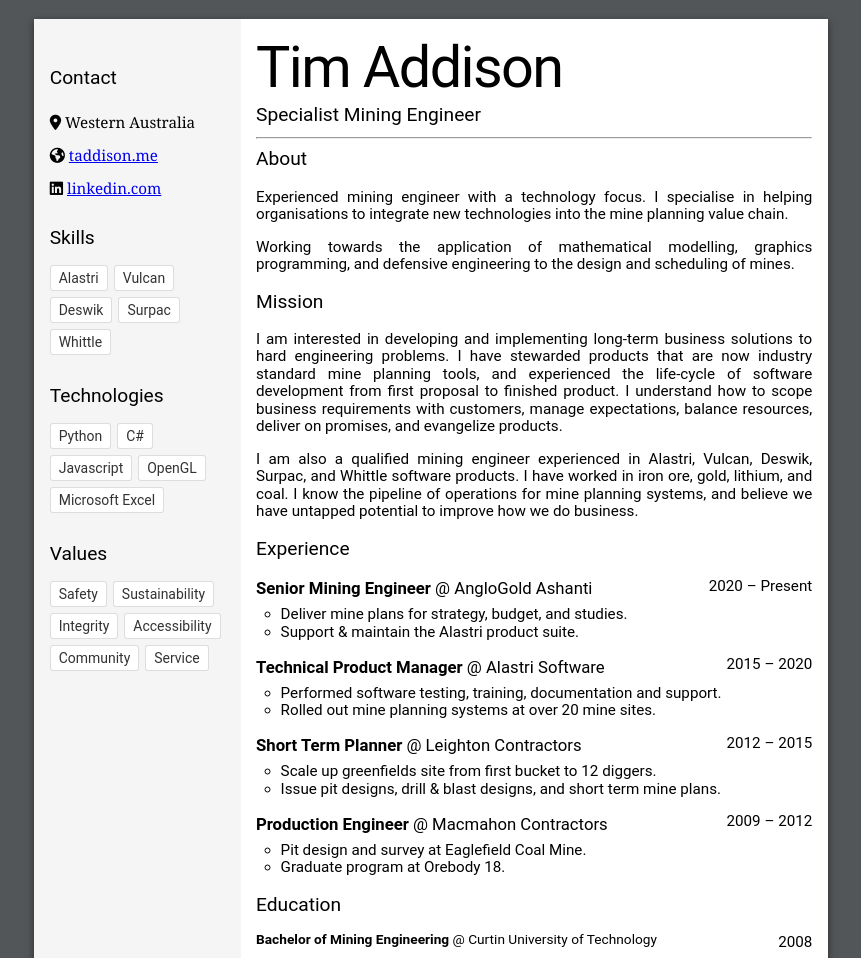
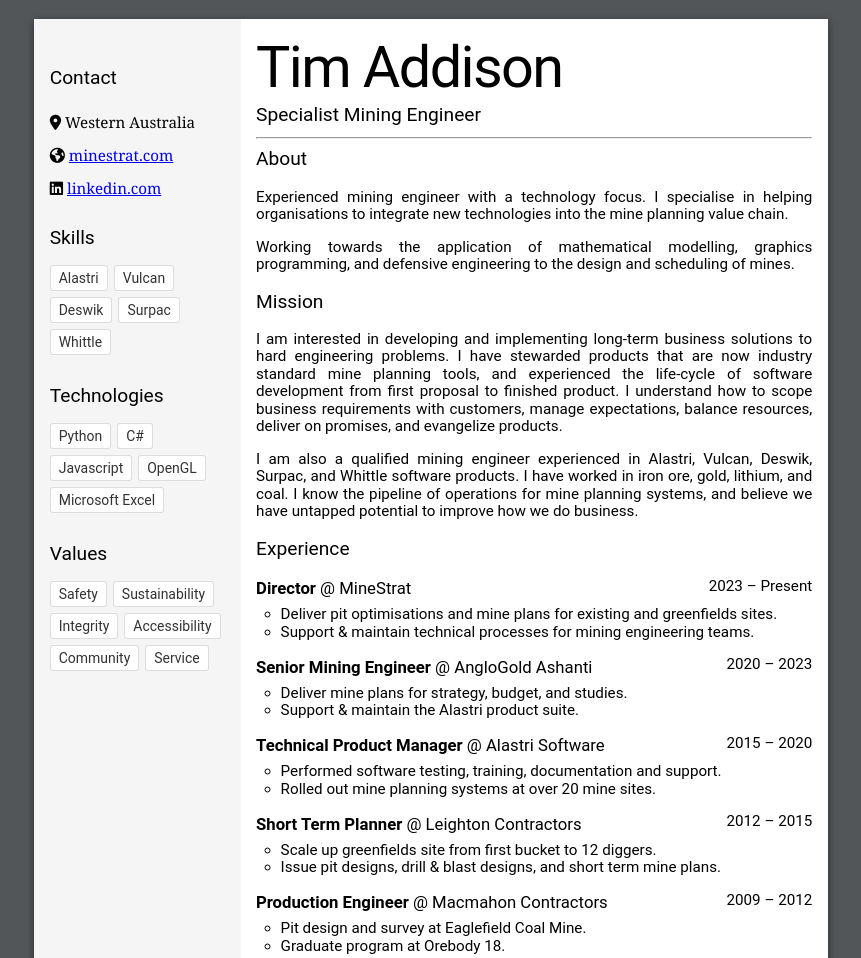
Before and after one commit to timadds/timadds.github.io, a plain HTML site: page index.html in a window 1280 px wide. Shown: the top 958 px of the page, without its empty margins (209-1070 px from the left). Drawn offline with nearby package versions, Linux system fonts and the light colour scheme.

Commit message:
Update index.html

```diff
--- a/index.html
+++ b/index.html
@@ -24,7 +24,7 @@
                         <p><i class="fa fa-map-marker-alt" title="Location"></i> Western Australia</p>
                     </li>
                     <li>
-                        <p><i class="fa fa-globe-americas" title="Website"></i> <a href="https://taddison.me">taddison.me</a></p>
+                        <p><i class="fa fa-globe-americas" title="Website"></i> <a href="https://www.minestrat.com">minestrat.com</a></p>
                     </li>
                     <li>
                         <p><i class="fa-brands fa-linkedin" title="LinkedIn"></i> <a href="https://www.linkedin.com/in/tim-addison-2aa80a74/">linkedin.com</a></p>
@@ -89,10 +89,23 @@
                     <h6>Experience</h6>
                     <section class="tblRow">
                         <section>
+                                <p class="sanserif" style="font-size: 110%;"><b>Director</b> @ MineStrat</p>
+                        </section>
+                        <aside>
+                            <p class="sanserif"><time>2023 – Present</time></p>
+                        </aside>
+                    </section>
+                    <ul>
+                        <li>Deliver pit optimisations and mine plans for existing and greenfields sites.</li>
+                        <li>Support & maintain technical processes for mining engineering teams.</li>
+                    </ul>
+
+                    <section class="tblRow">
+                        <section>
                                 <p class="sanserif" style="font-size: 110%;"><b>Senior Mining Engineer</b> @ AngloGold Ashanti</p>
                         </section>
                         <aside>
-                            <p class="sanserif"><time>2020 – Present</time></p>
+                            <p class="sanserif"><time>2020 – 2023</time></p>
                         </aside>
                     </section>
                     <ul>
```
